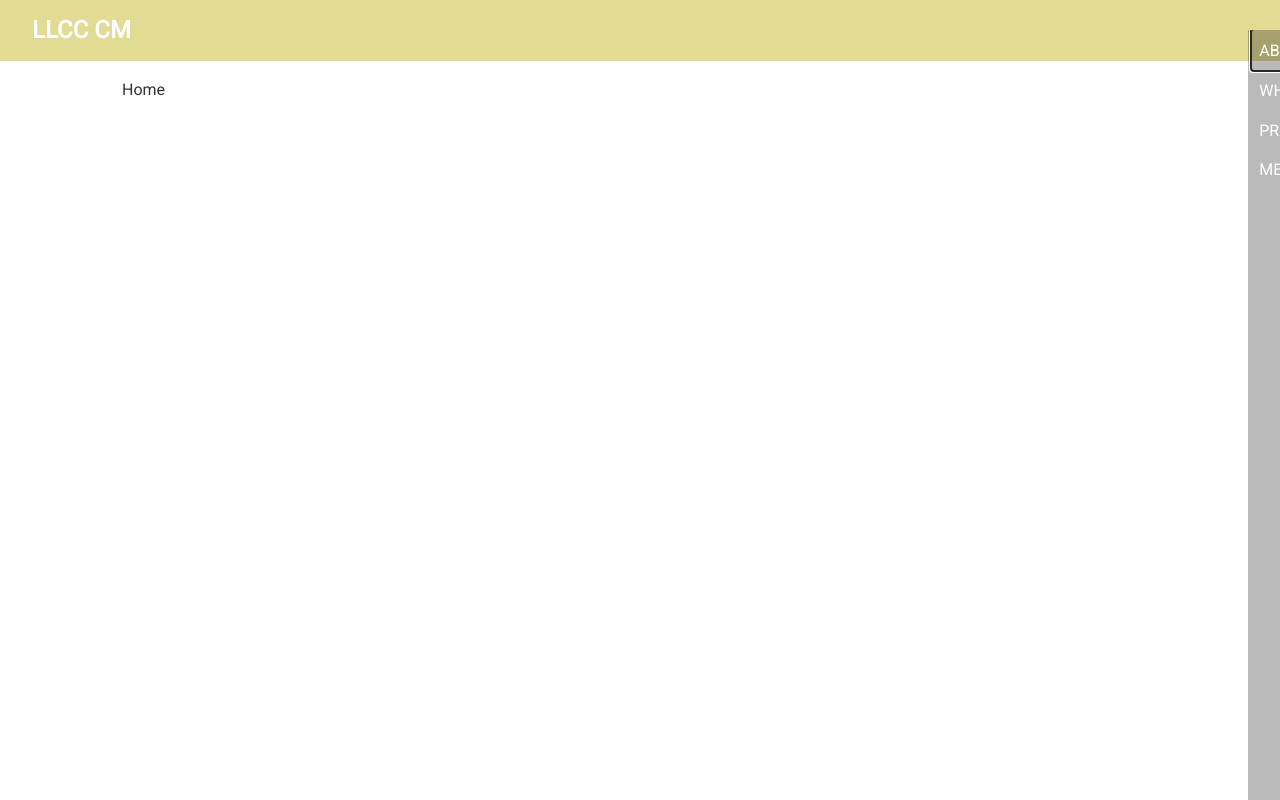
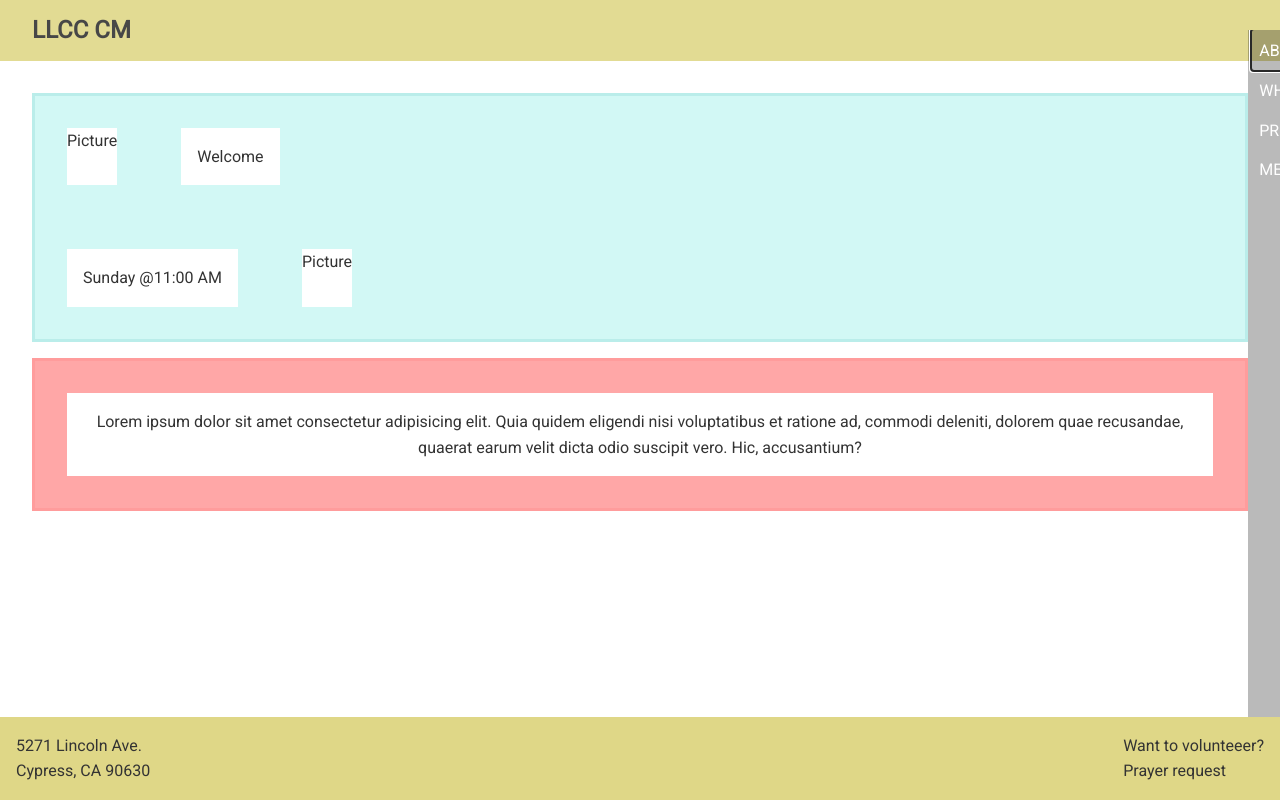
Before and after one commit to GH-KimV/LLCC-CM, a React (Create React App) app: page / in a window 1280 px wide. Built offline with nearby package versions, Linux system fonts and the light colour scheme; no server answers.

Commit message:
added footer to all pages and added boxes to homepage

```diff
--- a/src/App.js
+++ b/src/App.js
@@ -2,6 +2,8 @@ import React from 'react';
 import { BrowserRouter as Router, Switch, Route } from 'react-router-dom';
 import User from './components/users/User';
 import Navbar from './components/layout/navbar';
+import Footer from './components/layout/Footer';
+
 import Home from './components/pages/Home';
 import About from './components/pages/About';
 import Expectations from './components/pages/Expectations';
@@ -35,6 +37,7 @@ const App = () => {
                                 <Route component={NotFound} />
                             </Switch>
                         </div>
+                        <Footer />
                     </div>
                 </Router>
     );
--- a/src/App.scss
+++ b/src/App.scss
@@ -2,8 +2,8 @@
 
 /* Global Styles */
 :root {
-  --primary-color: rgb(223, 215, 135);
-  --dark-color: #333333;
+  --yellow: rgb(223, 215, 135);
+  --text: #5A5A5A;
   --light-color: #f4f4f4;
   --danger-color: #dc3545;
   --success-color: #28a745;
@@ -22,6 +22,8 @@ body {
   background-color: #fff;
   color: #333;
 }
+
+
 
 a {
   color: var(--primary-color);
@@ -42,10 +44,33 @@ img {
 
 /* Utilities */
 .container {
-  max-width: 1100px;
-  margin: auto;
+  // min-width: 100%;
+  text-align: center;
+  margin: 1rem;
   overflow: hidden;
-  padding: 0 2rem;
+  padding: auto;
+  .teal{
+    background-color: #D2F8F5;
+    border: solid #BAEDEA;
+
+  }
+  .pink {
+    background-color: #FFA7A7;
+    border: solid #FF9C9C;
+  }
+  .text-box {
+    background-color: white;
+    margin: 2rem;
+    padding: 1rem;
+  }
+  .picture {
+    margin: 2rem;
+    background-color:white;
+  }
+}
+
+.row {
+  display: flex;
 }
 
 .sub-container {
@@ -364,6 +389,7 @@ table th {
   width: 100%;
   opacity: 0.9;
   margin-bottom: 1rem;
+  background-color: var(--yellow);
 }
 
 .navbar ul {
@@ -382,6 +408,24 @@ table th {
 
 .navbar .welcome span {
   margin-right: 0.6rem;
+}
+
+.footer {
+  background-color: var(--yellow);
+  position: fixed;
+   left: 0;
+   bottom: 0;
+   width: 100%;
+   display: flex;
+   .address{
+    left: 0;
+    padding: 1rem
+   }
+   .volunteer{
+     position: absolute;
+    padding: 1rem;
+     right: 0;
+   }
 }
 
 /* Mobile Styles */
@@ -421,11 +465,9 @@ table th {
     text-align: left;
     h1{
       margin: 0;
-      color: black;
-
     }
     a{
-      color: black;
+      color:var(--text);
     }
   }
 
--- /dev/null
+++ b/src/components/layout/Footer.js
@@ -0,0 +1,14 @@
+import React from 'react'
+
+const Footer = () => {
+    return (
+        <footer className='footer'>
+            <div className="address">
+                5271 Lincoln Ave. <br/> Cypress, CA 90630
+            </div>
+            <div className="volunteer">Want to volunteeer? <br/>Prayer request</div>
+        </footer>
+    )
+}
+
+export default Footer
--- a/src/components/layout/navbar.js
+++ b/src/components/layout/navbar.js
@@ -5,7 +5,7 @@ import { slide as Menu } from 'react-burger-menu';
 
 const Navbar = ({ title }) => {
     return (
-        <nav className='navbar bg-primary'>
+        <nav className='navbar navbar-primary'>
             <h1>{title}</h1>
             <Menu
                 isOpen={true}
--- a/src/components/pages/About.js
+++ b/src/components/pages/About.js
@@ -2,8 +2,8 @@ import React from 'react';
 
 
 const About = () => (
-    <div>
-        <p>About us</p>
+    <div className='container pink'>
+    <h1>About</h1>
     </div>
 );
 
--- a/src/components/pages/Expectations.js
+++ b/src/components/pages/Expectations.js
@@ -2,8 +2,8 @@ import React from 'react'
 
 const Expectations = () => {
     return (
-        <div>
-            <p>Expectations</p>
+        <div className='container teal'>
+        <h1>Expectations</h1>
         </div>
     )
 }
--- a/src/components/pages/Home.js
+++ b/src/components/pages/Home.js
@@ -2,9 +2,23 @@ import React from 'react'
 
 const Home = () => {
     return (
-        <div>
-            <p>Home</p>
+        <>
+        <div className='container teal'>
+            <div className="row">
+                <div className="picture">Picture</div>
+            <div className='text-box'>Welcome</div>
+            </div>
+            <div className="row">
+            <div className='text-box'>Sunday @11:00 AM</div>
+                <div className="picture">Picture</div>
+            </div>
         </div>
+        <div className="container pink">
+            <div className="row">
+                <div className="text-box">Lorem ipsum dolor sit amet consectetur adipisicing elit. Quia quidem eligendi nisi voluptatibus et ratione ad, commodi deleniti, dolorem quae recusandae, quaerat earum velit dicta odio suscipit vero. Hic, accusantium?</div>
+            </div>
+        </div>
+        </>
     )
 }
 
--- a/src/index.scss
+++ b/src/index.scss
@@ -5,6 +5,7 @@ body {
     sans-serif;
   -webkit-font-smoothing: antialiased;
   -moz-osx-font-smoothing: grayscale;
+  color: #5A5A5A;
 }
 
 code {
```
